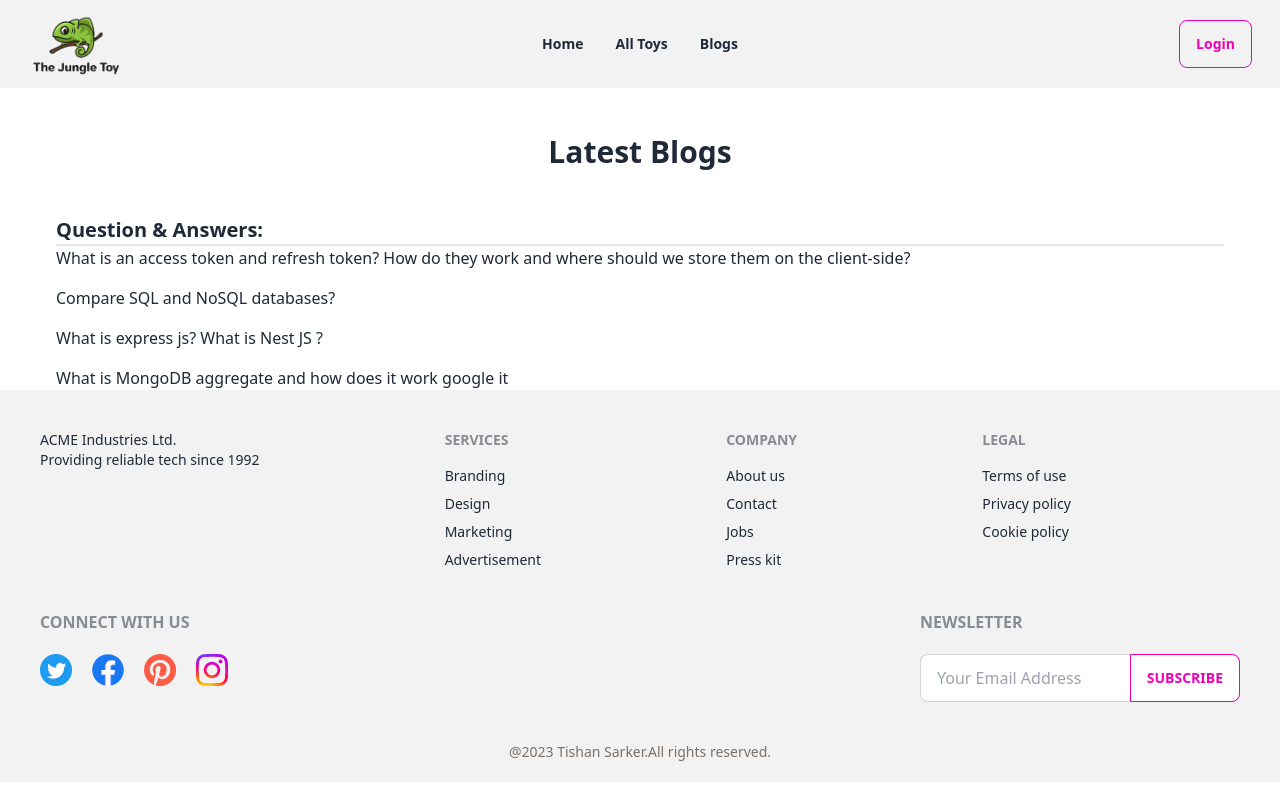
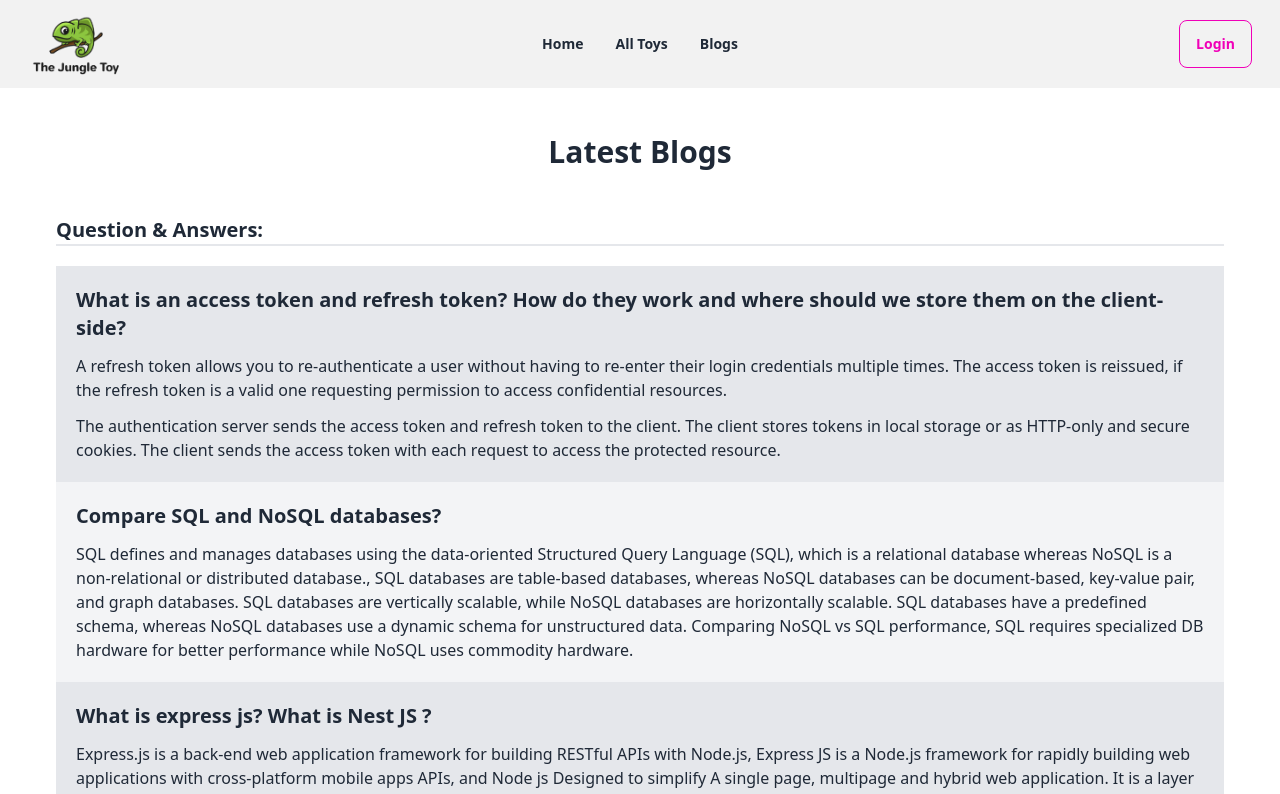
Before and after one commit to BackDevBin/toy-market-client, a React (Vite) app: page /blog in a window 1280 px wide. Shown: the top 794 px of the page. Built offline with nearby package versions, Linux system fonts and the light colour scheme; no server answers.

Commit message:
Check Every component and add  userupdatedata

```diff
--- a/src/component/Pages/AllToys/AllToys.jsx
+++ b/src/component/Pages/AllToys/AllToys.jsx
@@ -75,8 +75,8 @@ const AllToys = () => {
                                             </div>
                                         </div>
                                         <div>
-                                            <div className="font-semibold">{toy.seller_name}</div>
-                                            <div className="text-sm opacity-50">{toy.seller_email}</div>
+                                            <div className="font-semibold">{toy?.seller_name}</div>
+                                            <div className="text-sm opacity-50">{toy?.seller_email}</div>
                                         </div>
                                     </div>
                                 </td>
--- a/src/component/Pages/Blog/Blog.jsx
+++ b/src/component/Pages/Blog/Blog.jsx
@@ -14,23 +14,31 @@ const Blog = () => {
             </div>
             <h4 className='text-xl font-semibold'>Question & Answers:</h4>
 
-            <div className='w-full border-t-2 space-y-4 '>
+            <div className='w-full border-t-2 '>
 
-                <div>
-                    <h4>What is an access token and refresh token? How do they work and where should we store them on the client-side?</h4>
-                    <p></p>
+                <div className='bg-gray-200 p-5 space-y-3 mt-5 '>
+                    <h4 className='text-xl font-semibold'>What is an access token and refresh token? How do they work and where should we store them on the client-side?</h4>
+                    <p>A refresh token allows you to re-authenticate a user without having to re-enter their login credentials multiple times. The access token is reissued, if the refresh token is a valid one requesting permission to access confidential resources.</p>
+                    <p>The authentication server sends the access token and refresh token to the client. The client stores tokens in local storage or as HTTP-only and secure cookies. The client sends the access token with each request to access the protected resource.</p>
                 </div>
-                <div>
-                    <h4>Compare SQL and NoSQL databases?</h4>
-                    <p></p>
+                <div className='bg-gray-100 p-5 space-y-3'>
+                    <h4 className='text-xl font-semibold'>Compare SQL and NoSQL databases?</h4>
+                    <p>SQL defines and manages databases using the data-oriented Structured Query Language (SQL), which is a relational database whereas NoSQL is a non-relational or distributed database.,
+                        SQL databases are table-based databases, whereas NoSQL databases can be document-based, key-value pair, and graph databases.
+                        SQL databases are vertically scalable, while NoSQL databases are horizontally scalable.
+                        SQL databases have a predefined schema, whereas NoSQL databases use a dynamic schema for unstructured data.
+                        Comparing NoSQL vs SQL performance, SQL requires specialized DB hardware for better performance while NoSQL uses commodity hardware.</p>
                 </div>
-                <div>
-                    <h4>What is express js? What is Nest JS ?</h4>
-                    <p></p>
+                <div className='bg-gray-200 p-5 space-y-3 '>
+                    <h4 className='text-xl font-semibold'>What is express js? What is Nest JS ?</h4>
+                    <p>Express.js is a back-end web application framework for building RESTful APIs with Node.js, Express JS is a Node.js framework for rapidly building web applications with cross-platform mobile apps APIs, and Node js Designed to simplify A single page, multipage and hybrid web application.
+                    It is a layer built on top of Node JS that helps manage servers and routes</p>
+                    <p>Nest. js is one of the fastest-growing nodes. js frameworks for building efficient, scalable, and enterprise-grade backend applications using Node. js. It is known for producing highly testable, maintainable, and scalable applications using modern JavaScript and TypeScript.</p>
                 </div>
-                <div>
-                    <h4>What is MongoDB aggregate and how does it work google it</h4>
-                    <p></p>
+                <div className='bg-gray-100 p-5 space-y-3 mb-10 '>
+                    <h4 className='text-xl font-semibold'>What is MongoDB aggregate and how does it work ?</h4>
+                    <p>Aggregation is a way of processing a large number of documents into a collection by going through several steps. Creates stages known as pipelines. Pipeline stages can filter, sort, group, resize, and modify documents passing through the pipeline.</p>
+
                 </div>
 
 
--- a/src/component/Pages/ErrorPage/ErrorPage.jsx
+++ b/src/component/Pages/ErrorPage/ErrorPage.jsx
@@ -12,7 +12,7 @@ const ErrorPage = () => {
                <img className='w-40 mx-auto' src={sad} alt="" />
                <h1 className='text-8xl font-bold'>404</h1>
                <h3 className='text-4xl'>Page not found</h3>
-               <p className='text-gray-500'>The Page you are looking for doesn't exist or an error occurred. Please <Link to='/'><span className='text-green-600 font-semibold'>Go Back</span></Link>  </p>
+               <p className='text-gray-500'>The Page you are looking for doesn't exist or an error occurred. Please <Link to='/'><span className='text-xl text-green-600 font-semibold'>Go Back</span></Link>  </p>
             </div>
         </div>
     );
--- a/src/component/Pages/Login/Login.jsx
+++ b/src/component/Pages/Login/Login.jsx
@@ -28,7 +28,7 @@ const Login = () => {
         const email = form.email.value;
         const pass = form.password.value;
 
-        console.log(email,pass);
+
 
         createLogin(email, pass)
         .then(result =>{
@@ -87,9 +87,9 @@ const Login = () => {
             <div className='mx-auto my-8 py-10 px-9 w-80 text-center space-y-5 border-2 rounded-lg '>
                 <h3 className='text-xl'>Sign In</h3>
                 <form onSubmit={handleLogin} className='space-y-5'>
-                    <input type="email" placeholder="Email" name='email' className="input input-bordered input-secondary block w-full max-w-xs " />
+                    <input type="email" placeholder="Email" name='email' className="input input-bordered input-secondary block w-full max-w-xs " required />
                     <div>
-                        <input type={show ? "text" : "password"} placeholder="Password" name='password' className="input input-bordered input-secondary block w-full max-w-xs" />
+                        <input type={show ? "text" : "password"} placeholder="Password" name='password' className="input input-bordered input-secondary block w-full max-w-xs" required />
                         <p onClick={() => setShow(!show)} className='text-start text-sm text-stone-500'><small>
                             {
                                 show ? <span className="link link-hover">Hide Password</span> : <span className="link link-hover">Show Password</span>
--- a/src/component/Pages/MyToy/MyToy.jsx
+++ b/src/component/Pages/MyToy/MyToy.jsx
@@ -67,7 +67,7 @@ const MyToy = () => {
             .then(res => res.json())
             .then(data => {
                 const newToy = data.filter(toy => toy.seller_email === email);
-                console.log(newToy)
+
                 setUserOwnToys(newToy);
             })
 
@@ -124,7 +124,7 @@ const MyToy = () => {
                                     <div className="flex items-center space-x-3">
                                         <div className="avatar">
                                             <div className="mask  w-20 h-20">
-                                                <img src={toy.picture} alt="Avatar" />
+                                                <img className='transition ease-in-out hover:-translate-y-1 hover:scale-110 duration-150' src={toy.picture} alt="Avatar" />
                                             </div>
                                         </div>
                                         <div>
--- a/src/component/Pages/SellPage/SellPage.jsx
+++ b/src/component/Pages/SellPage/SellPage.jsx
@@ -4,7 +4,7 @@ import sale from '../../../assets/sale.png';
 
 const SellPage = () => {
     return (
-        <div className='bg-pink-300 text-center md:mx-14 my-10 md:p-16 p-8 mx-5 rounded-lg space-y-5'>
+        <div className='bg-pink-200 text-center md:mx-14 my-10 md:p-16 p-8 mx-5 rounded-lg space-y-5'>
             <div className='text-start mb-8 space-y-2'>
                 <h3 className='md:text-3xl font-bold'>Sell With Us</h3>
                 <p className='text-base max-w-2xl'>We offer two convenient ways to consign your used toys and baby gear-curbside pickup in select metro areas, plus clean-out boxes nationwide.</p>
--- a/src/component/shared/Footer/Footer.jsx
+++ b/src/component/shared/Footer/Footer.jsx
@@ -4,6 +4,7 @@ import twitter from '../../../assets/tw.png'
 import instagram from '../../../assets/insta.png'
 import pin from '../../../assets/pinta.png'
 import { Link } from 'react-router-dom';
+import webLogo from '../../../assets/footer.png'
 
 
 const Footer = () => {
@@ -11,12 +12,12 @@ const Footer = () => {
         <div>
             <footer className="footer p-10 bg-base-200 text-base-content">
                 <div>
-
-                    <p>ACME Industries Ltd.<br />Providing reliable tech since 1992</p>
+                    <img src={webLogo} className='w-36' alt="" />
+                    <p>The Jungle Toy Ltd.<br />410 Terry Ave St, Yerevan, Armenia</p>
                 </div>
                 <div>
                     <span className="footer-title">Services</span>
-                    <a className="link link-hover">Branding</a>
+                    <a className="link link-hover">Sell with us</a>
                     <a className="link link-hover">Design</a>
                     <a className="link link-hover">Marketing</a>
                     <a className="link link-hover">Advertisement</a>
@@ -25,8 +26,8 @@ const Footer = () => {
                     <span className="footer-title">Company</span>
                     <a className="link link-hover">About us</a>
                     <a className="link link-hover">Contact</a>
-                    <a className="link link-hover">Jobs</a>
-                    <a className="link link-hover">Press kit</a>
+                    <Link className="link link-hover">Toys</Link>
+                    <a className="link link-hover">Gallery</a>
                 </div>
                 <div>
                     <span className="footer-title">Legal</span>
```
Also changed, not shown: src/component/AuthProvider/AuthProvider.jsx (+10 -1 lines), src/component/Pages/Register/Register.jsx (+14 -5 lines), src/component/shared/Navber/Navber.jsx (+5 -6 lines), src/assets/footer.png (added), 1 other file (tests, documents, lock files or other folders).
